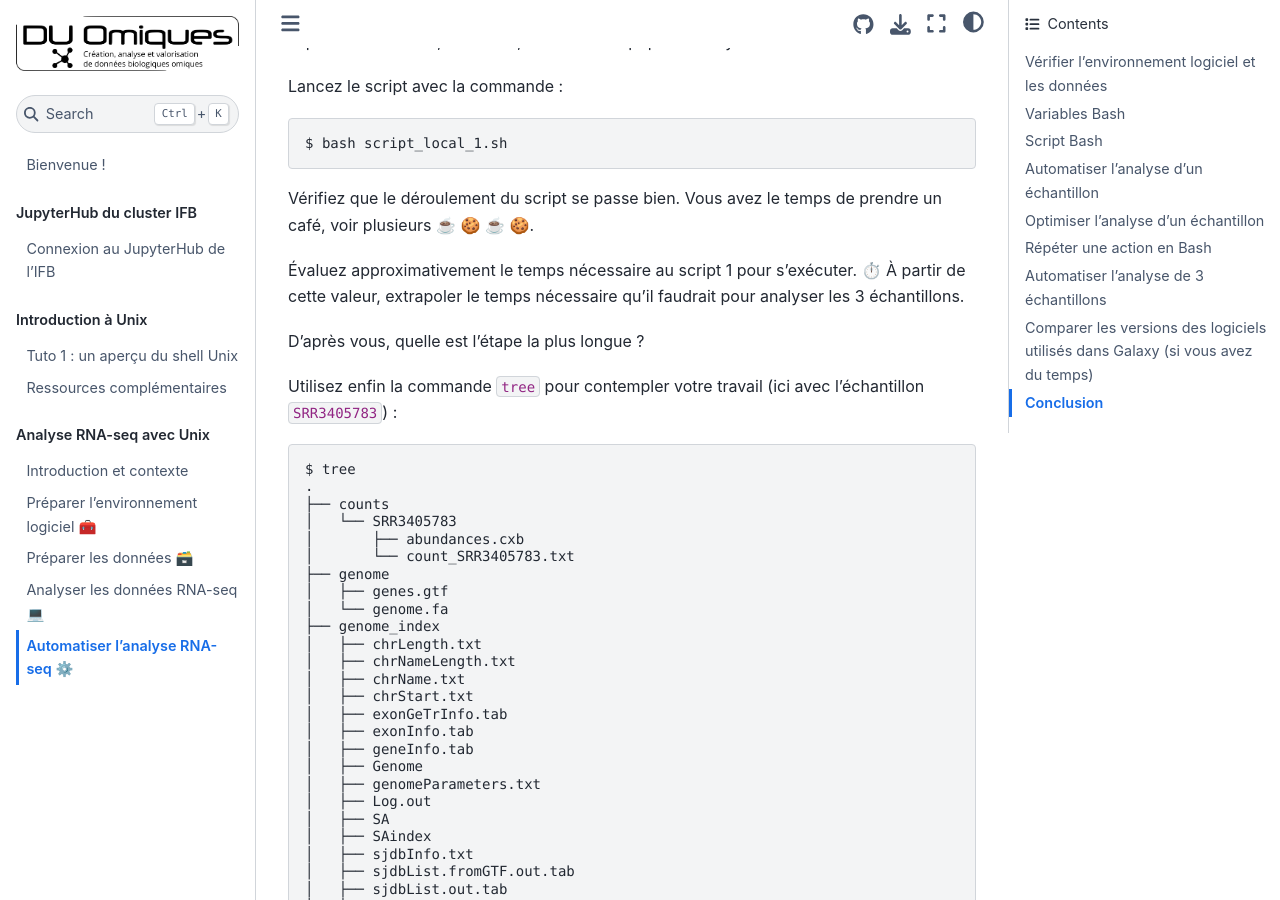
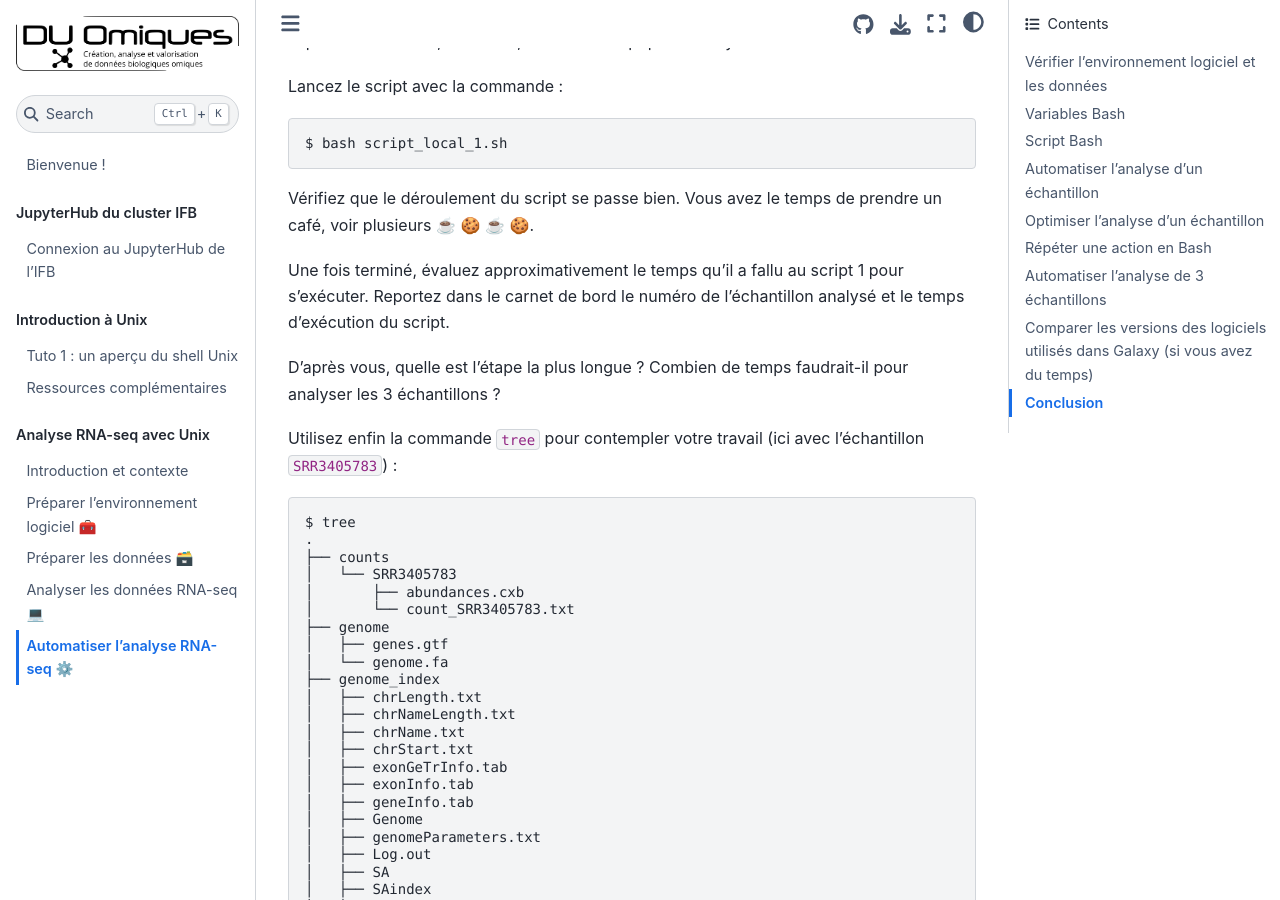
Before and after one commit to pierrepo/unix-tutorial, a Jupyter Book: the page built from tuto2/4_automatiser.md, in a window 1280 px wide and 900 px high, scrolled down 3538 px. Built offline with Jupyter Book 1.0.4 settings and Sphinx 7.4.7 and the Sphinx Book theme 1.1.4, drawn with Linux system fonts in a browser that asks for light colours.

Commit message:
Rewrite time analysis

```diff
--- a/tuto2/4_automatiser.md
+++ b/tuto2/4_automatiser.md
@@ -120,9 +120,9 @@ $ bash script_local_1.sh
 
 Vérifiez que le déroulement du script se passe bien. Vous avez le temps de prendre un café, voir plusieurs ☕ 🍪 ☕ 🍪.
 
-Évaluez approximativement le temps nécessaire au script 1 pour s'exécuter. ⏱️ À partir de cette valeur, extrapoler le temps nécessaire qu'il faudrait pour analyser les 3 échantillons.
+Une fois terminé, évaluez approximativement le temps qu'il a fallu au script 1 pour s'exécuter. Reportez dans le carnet de bord le numéro de l'échantillon analysé et le temps d'exécution du script.
 
-D'après vous, quelle est l'étape la plus longue ?
+D'après vous, quelle est l'étape la plus longue ? Combien de temps faudrait-il pour analyser les 3 échantillons ?
 
 Utilisez enfin la commande `tree` pour contempler votre travail (ici avec l'échantillon `SRR3405783`) :
 
```
